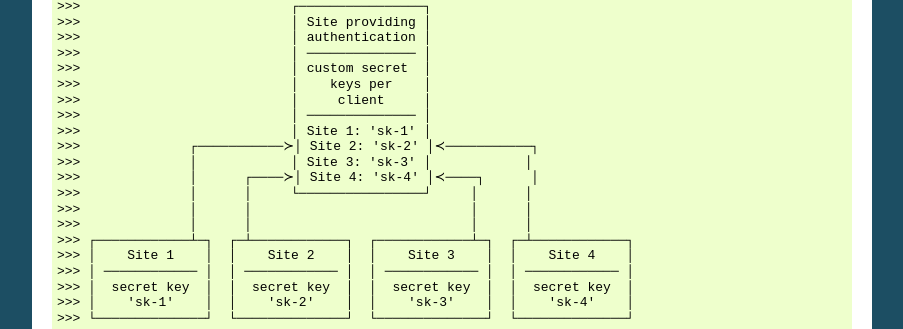
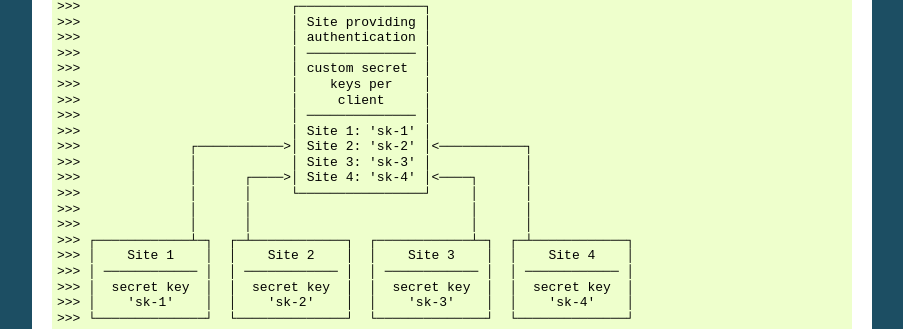
Before and after one commit to barseghyanartur/ska, a Sphinx documentation site: the page built from docs/index.rst, in a window 1280 px wide and 900 px high, scrolled down 11164 px. Shown: the part 261-590 px from the top of the window, without its empty margins (198-1101 px from the left). Built offline with Sphinx 7.4.7, drawn with Linux system fonts in a browser that asks for light colours; pages that are not in the unit, such as notebooks, are missing from menus; some of the changed text lies outside the part shown.

Commit message:
docs updated

```diff
--- a/docs/index.rst
+++ b/docs/index.rst
@@ -22,10 +22,10 @@ On the recipient side, (HTTP request) data is validated using the shared Secret
 whether signature is valid and not expired.
 
 >>> ┌─────────────┐           Data              ┌─────────────┐
->>> │   Host 1    ├────────────────────────────≻│   Host 2    │
+>>> │   Host 1    ├────────────────────────────>│   Host 2    │
 >>> │ ─────────── │                             │ ─────────── │
 >>> │ secret key  │                             │ secret key  │
->>> │ 'my-secret' │≺────────────────────────────┤ 'my-secret' │
+>>> │ 'my-secret' │<────────────────────────────┤ 'my-secret' │
 >>> └─────────────┘           Data              └─────────────┘
 
 Features
@@ -619,9 +619,9 @@ also for different sort of users authenticating.
 >>>                           │     client     │
 >>>                           │ ────────────── │
 >>>                           │ Site 1: 'sk-1' │
->>>              ┌───────────≻│ Site 2: 'sk-2' │≺───────────┐
+>>>              ┌───────────>│ Site 2: 'sk-2' │<───────────┐
 >>>              │            │ Site 3: 'sk-3' │            │
->>>              │      ┌────≻│ Site 4: 'sk-4' │≺────┐      │
+>>>              │      ┌────>│ Site 4: 'sk-4' │<────┐      │
 >>>              │      │     └────────────────┘     │      │
 >>>              │      │                            │      │
 >>>              │      │                            │      │
--- a/setup.py
+++ b/setup.py
@@ -6,7 +6,7 @@ try:
 except:
     readme = ''
 
-version = '1.4.1'
+version = '1.4.2'
 
 setup(
     name = 'ska',
```
Also changed, not shown: README.rst (+4 -4 lines).
